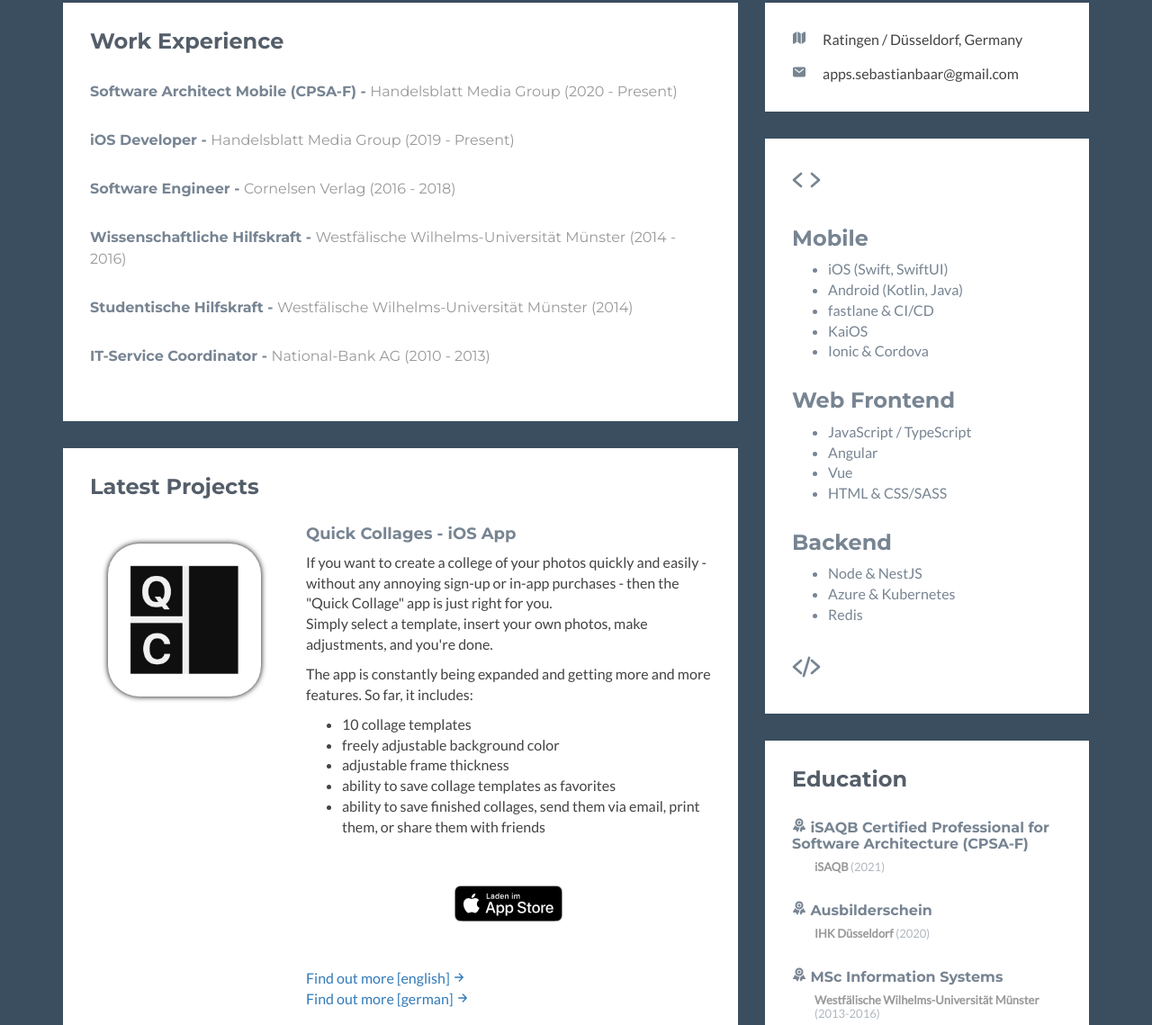
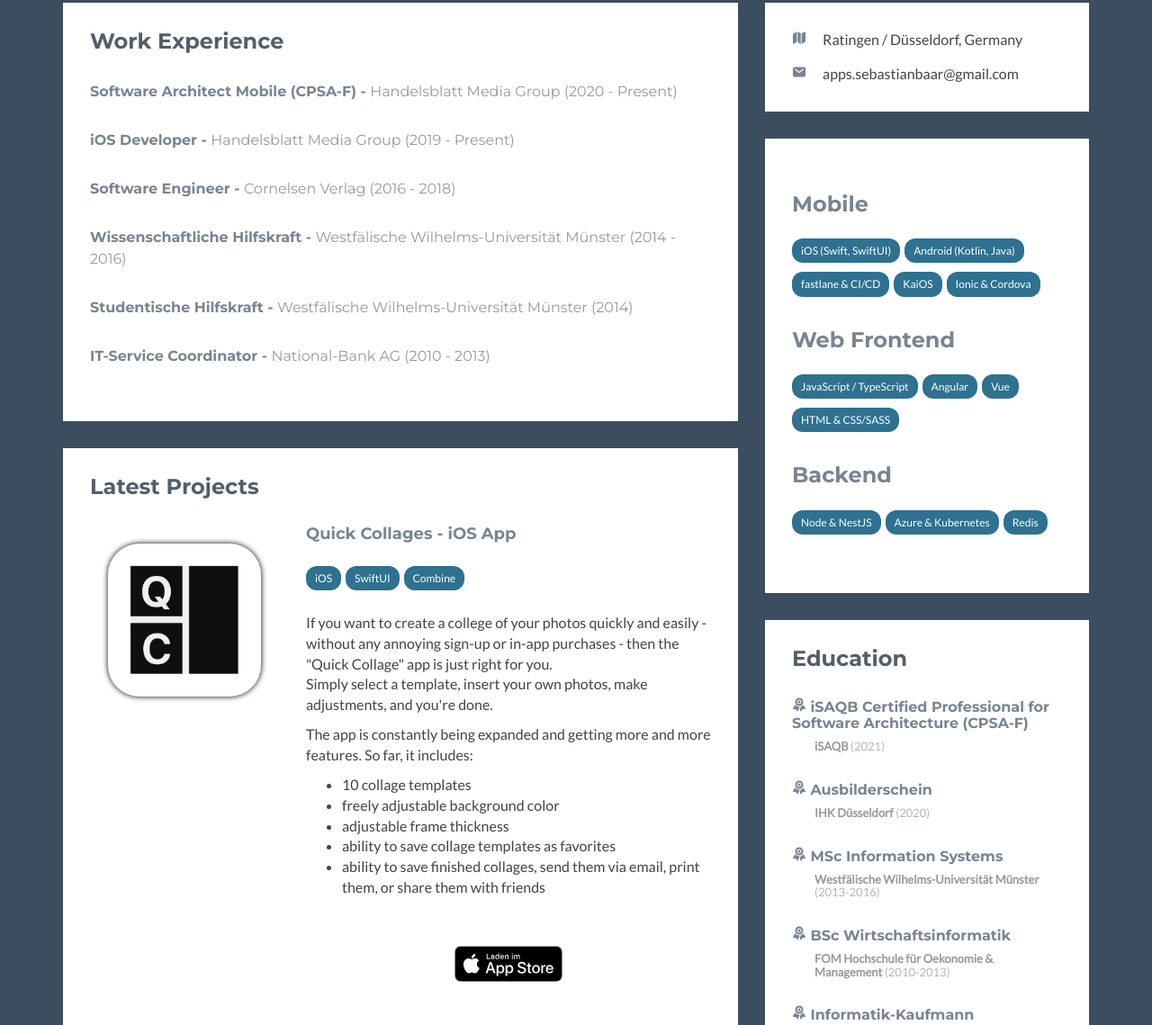
Before and after one commit to sebastianbaar/sebastianbaar.github.io, a plain HTML site: page index.html in a window 1280 px wide. Shown: the part 461-1600 px from the top of the page at 90% size. Drawn offline with nearby package versions, Linux system fonts and the light colour scheme; a script that the page names is missing.

Commit message:
add tags

```diff
--- a/assets/css/styles.css
+++ b/assets/css/styles.css
@@ -554,3 +554,22 @@
 .row img {
     padding: 20px;
 }
+
+.tags {
+  display: flex;
+  margin: 20px 0px;
+  flex-direction: row;
+  flex-wrap: wrap;
+  align-content: center;
+  justify-content: flex-start;
+  align-items: center;
+}
+
+.tags span {
+  margin: 5px 5px 5px 0px;
+  padding: 5px 10px;
+  background-color: #2e7190;
+  color: #ffffff;
+  border-radius: 12px;
+  font-size: 12px;
+}
--- a/index.html
+++ b/index.html
@@ -175,6 +175,13 @@
                                         <a href="https://sebastianbaar.de/apps/quick-collages/" target="_blank">Quick
                                             Collages - iOS App</a>
                                     </h3>
+
+                                    <p class="tags">
+                                        <span>iOS</span>
+                                        <span>SwiftUI</span>
+                                        <span>Combine</span>
+                                    </p>
+
                                     <p>
                                         If you want to create a college of your photos quickly and easily - without any
                                         annoying
@@ -230,13 +237,23 @@
                                 <a class="col-md-4 col-sm-4 col-xs-12"
                                     href="https://github.com/sebastianbaar/SBQuickLook" target="_blank">
                                     <img class="img-responsive project-image"
-                                        src="./assets/images/projects/swift_logo.png" alt="swift" />
+                                        src="./assets/images/projects/swift_logo.png" alt="swift"
+                                        style="filter: drop-shadow(0px 0px 3px #000);border-radius: 26%;" />
                                 </a>
                                 <div class="desc col-md-8 col-sm-8 col-xs-12">
                                     <h3 class="title">
                                         <a href="https://github.com/sebastianbaar/SBQuickLook"
                                             target="_blank">SBQuickLook</a>
                                     </h3>
+
+                                    <p class="tags">
+                                        <span>iOS</span>
+                                        <span>SwiftUI</span>
+                                        <span>UIKit</span>
+                                        <span>SPM</span>
+                                        <span>Swift Package Manager</span>
+                                    </p>
+
                                     <p>
                                         Quickly preview local and remote files and their content using Apple's QuickLook
                                         Framework.
@@ -296,7 +313,8 @@
                                     href="https://sebastianbaar.de/apps/angelpruefung-brandenburg/" target="_blank">
                                     <img class="img-responsive project-image"
                                         src="assets/images/apps/angelpruefung-brandenburg/AB-app-icon.png"
-                                        alt="Angelprüfung Brandenburg App Icon" />
+                                        alt="Angelprüfung Brandenburg App Icon"
+                                        style="filter: drop-shadow(0px 0px 3px #000);border-radius: 26%;" />
                                 </a>
                                 <div class="desc col-md-8 col-sm-8 col-xs-12">
                                     <h3 class="title">
@@ -304,6 +322,19 @@
                                             target="_blank">Angelprüfung Brandenburg - iOS & Android App [German
                                             only]</a>
                                     </h3>
+
+                                    <p class="tags">
+                                        <span>iOS</span>
+                                        <span>Android</span>
+                                        <span>Firebase</span>
+                                        <span>Swift</span>
+                                        <span>UIKit</span>
+                                        <span>CoreData</span>
+                                        <span>Kotline</span>
+                                        <span>Java</span>
+                                        <span>Room</span>
+                                    </p>
+
                                     <p>Die App "Angelprüfung Brandenburg" enthält alle amtlichen Prüfungsfragen der
                                         theoretischen Fischereiprüfung des Landes Brandenburg.</p>
                                     <p>Die App unterstützt beim Lernen für die theoretische Fischereiprüfung durch:</p>
@@ -348,13 +379,23 @@
                                     href="https://www.npmjs.com/package/cordova-plugin-nativegeocoder" target="_blank">
                                     <img class="img-responsive project-image"
                                         src="assets/images/projects/cordova-plugin-nativegeocoder.png"
-                                        alt="Cordova NativeGeocoder plugin" />
+                                        alt="Cordova NativeGeocoder plugin"
+                                        style="filter: drop-shadow(0px 0px 3px #000);border-radius: 26%;" />
                                 </a>
                                 <div class="desc col-md-8 col-sm-8 col-xs-12">
                                     <h3 class="title">
                                         <a href="https://www.npmjs.com/package/cordova-plugin-nativegeocoder"
                                             target="_blank">Cordova NativeGeocoder Plugin</a>
                                     </h3>
+
+                                    <p class="tags">
+                                        <span>Cordova</span>
+                                        <span>Ionic</span>
+                                        <span>Swift</span>
+                                        <span>Kotline</span>
+                                        <span>JavaScript</span>
+                                    </p>
+
                                     <p>
                                         Cordova plugin for native forward (transform an address into a latitude and
                                         longitude) and reverse (transform a latitude
@@ -420,7 +461,6 @@
 
                 <aside class="skills aside section">
                     <div class="section-inner">
-                        <ion-icon style="color:#778492;" size="large" name="code"></ion-icon>
                         <div class="content">
                             <p class="intro"></p>
 
@@ -428,40 +468,40 @@
 
                                 <div class="item">
                                     <h3>Mobile</h3>
-                                    <ul>
-                                        <li>iOS (Swift, SwiftUI)</li>
-                                        <li>Android (Kotlin, Java)</li>
-                                        <li>fastlane & CI/CD</li>
-                                        <li>KaiOS</li>
-                                        <li>Ionic & Cordova</li>
-                                    </ul>
+                                    <p class="tags">
+                                        <span>iOS (Swift, SwiftUI)</span>
+                                        <span>Android (Kotlin, Java)</span>
+                                        <span>fastlane & CI/CD</span>
+                                        <span>KaiOS</span>
+                                        <span>Ionic & Cordova</span>
+                                    </p>
+
                                 </div>
                                 <!--//item-->
 
                                 <div class="item">
                                     <h3>Web Frontend</h3>
-                                    <ul>
-                                        <li>JavaScript / TypeScript</li>
-                                        <li>Angular</li>
-                                        <li>Vue</li>
-                                        <li>HTML & CSS/SASS</li>
-                                    </ul>
+                                    <p class="tags">
+                                        <span>JavaScript / TypeScript</span>
+                                        <span>Angular</span>
+                                        <span>Vue</span>
+                                        <span>HTML & CSS/SASS</span>
+                                    </p>
                                 </div>
                                 <!--//item-->
 
                                 <div class="item">
                                     <h3>Backend</h3>
-                                    <ul>
-                                        <li>Node & NestJS</li>
-                                        <li>Azure & Kubernetes</li>
-                                        <li>Redis</li>
-                                    </ul>
+                                    <p class="tags">
+                                        <span>Node & NestJS</span>
+                                        <span>Azure & Kubernetes</span>
+                                        <span>Redis</span>
+                                    </p>
                                 </div>
                                 <!--//item-->
                             </div>
                         </div>
                         <!--//content-->
-                        <ion-icon style="color:#778492;" size="large" name="code-slash"></ion-icon>
                     </div>
                     <!--//section-inner-->
                 </aside>
```
